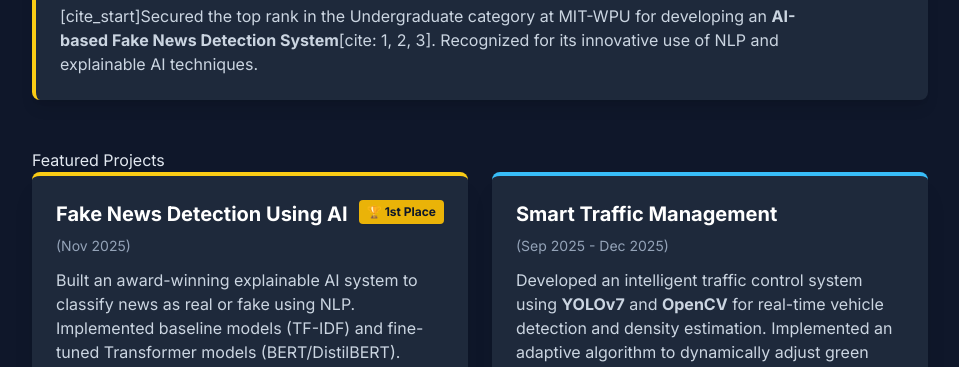
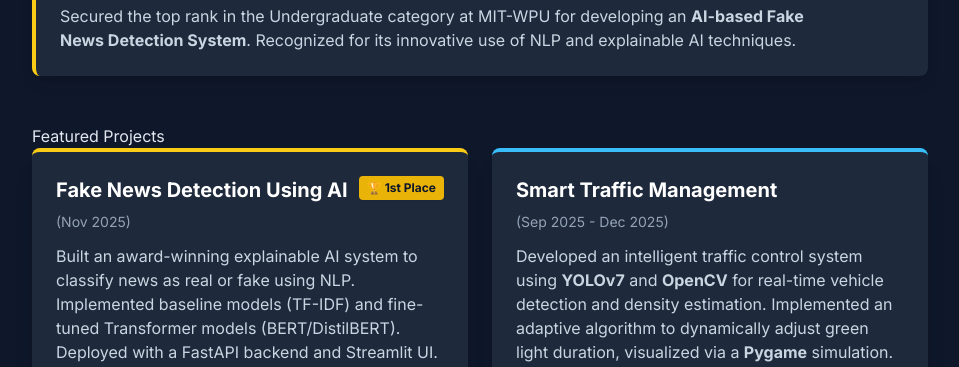
Before and after one commit to Atharva8400/Atharva8400.github.io, a plain HTML site: page index.html in a window 1280 px wide. Shown: the part 551-918 px from the top of the page, without its empty margins (160-1119 px from the left). Drawn offline with nearby package versions, Linux system fonts and the light colour scheme.

Commit message:
Fix formatting and clean up HTML content

```diff
--- a/index.html
+++ b/index.html
@@ -2,31 +2,29 @@
 <html lang="en">
 <head>
     <meta charset="UTF-8">
-    <meta name="viewport" content="width=device-width, initial-scale-1.0">
+    <meta name="viewport" content="width=device-width, initial-scale=1.0">
     <title>Atharva Zore - Portfolio</title>
     <script src="https://cdn.tailwindcss.com"></script>
     <link rel="preconnect" href="https://fonts.googleapis.com">
     <link rel="preconnect" href="https://fonts.gstatic.com" crossorigin>
     <link href="https://fonts.googleapis.com/css2?family=Inter:wght@400;500;700;800&display=swap" rel="stylesheet">
     <style>
-        /* Apply the font to the body */
         body {
             font-family: 'Inter', sans-serif;
-            background-color: #0f172a; /* bg-slate-900 */
+            background-color: #0f172a;
         }
-        /* Custom scrollbar */
         ::-webkit-scrollbar {
             width: 8px;
         }
         ::-webkit-scrollbar-track {
-            background: #1e293b; /* bg-slate-800 */
+            background: #1e293b;
         }
         ::-webkit-scrollbar-thumb {
-            background: #38bdf8; /* bg-sky-400 */
+            background: #38bdf8;
             border-radius: 4px;
         }
         ::-webkit-scrollbar-thumb:hover {
-            background: #0ea5e9; /* bg-sky-500 */
+            background: #0ea5e9;
         }
         html {
             scroll-behavior: smooth;
@@ -102,7 +100,7 @@
                             <h3 class="text-xl font-bold text-white">1st Position - E.D.G.E. 25 Mini Project Competition</h3>
                             <p class="text-sky-400 font-medium mt-1">Track: AI and Data Science</p>
                             <p class="text-slate-300 mt-2 pr-4">
-                                [cite_start]Secured the top rank in the Undergraduate category at MIT-WPU for developing an <strong>AI-based Fake News Detection System</strong>[cite: 1, 2, 3]. Recognized for its innovative use of NLP and explainable AI techniques.
+                                Secured the top rank in the Undergraduate category at MIT-WPU for developing an <strong>AI-based Fake News Detection System</strong>. Recognized for its innovative use of NLP and explainable AI techniques.
                             </p>
                         </div>
                         <div class="text-left sm:text-right mt-4 sm:mt-0 flex-shrink-0">
@@ -124,7 +122,7 @@
                         </div>
                         <span class="text-sm text-slate-400 block mb-3">(Nov 2025)</span>
                         <p class="text-slate-300 mb-4">
-                            Built an award-winning explainable AI system to classify news as real or fake using NLP. Implemented baseline models (TF-IDF) and fine-tuned Transformer models (BERT/DistilBERT). [cite_start]Deployed with a FastAPI backend and Streamlit UI[cite: 1, 3, 4, 8].
+                            Built an award-winning explainable AI system to classify news as real or fake using NLP. Implemented baseline models (TF-IDF) and fine-tuned Transformer models (BERT/DistilBERT). Deployed with a FastAPI backend and Streamlit UI.
                         </p>
                         <div class="flex flex-wrap gap-2">
                             <span class="bg-slate-700 text-yellow-300 px-3 py-1 rounded-full text-xs font-medium border border-slate-600">NLP & BERT</span>
```
